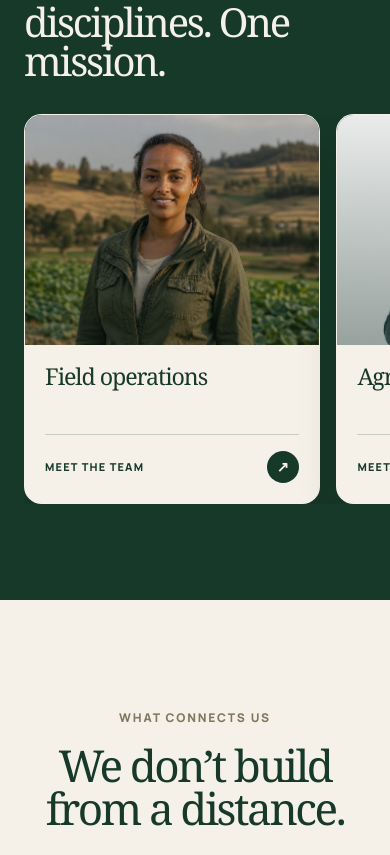
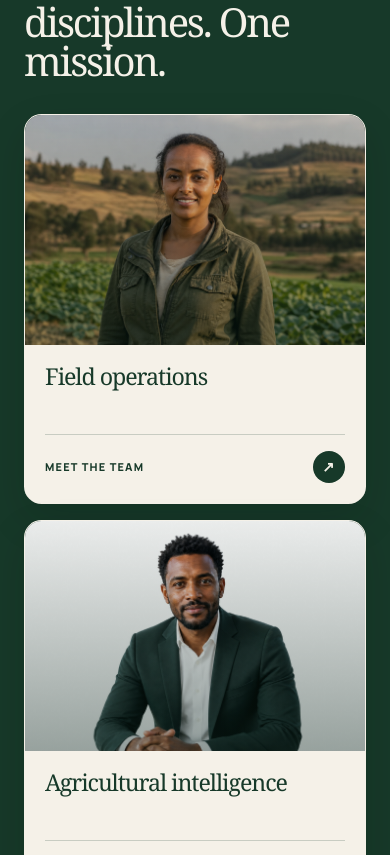
Before and after one commit to feven-teshome-tefera/turmi-design-3, a Next.js app: page /team in a window 390 px wide. Shown: the part 1117-1972 px from the top of the page. Built offline with nearby package versions, Linux system fonts and the light colour scheme.

Commit message:
Stack team cards vertically on mobile

```diff
--- a/src/app/team/team.css
+++ b/src/app/team/team.css
@@ -196,9 +196,8 @@
 @media (max-width: 850px) {
   .team-hero { height: auto; min-height: 100svh; padding-top: 8rem; grid-template-columns: 1fr; overflow: visible; }
   .team-orbit { width: min(82vw, 440px); margin: 2rem auto 0; }
-  .team-discipline-grid { width: calc(100% + 1.5rem); padding-right: 1.5rem; grid-template-columns: repeat(4, minmax(76vw, 1fr)); overflow-x: auto; scroll-snap-type: x mandatory; scrollbar-width: none; }
-  .team-discipline-grid::-webkit-scrollbar { display: none; }
-  .team-discipline { min-height: 390px; scroll-snap-align: start; }
+  .team-discipline-grid { width: 100%; padding-right: 0; grid-template-columns: 1fr; overflow: visible; }
+  .team-discipline { min-height: 390px; }
   .team-disciplines { min-height: auto; padding-block: 6rem; display: block; }
   .team-manifesto { padding-top: 7rem; }
   .team-word-loop { margin-top: 6rem; }
```
